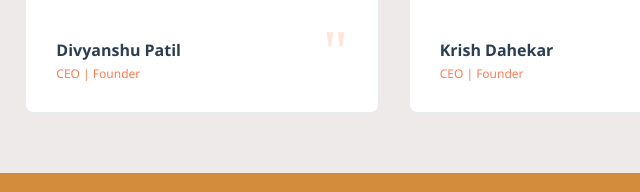
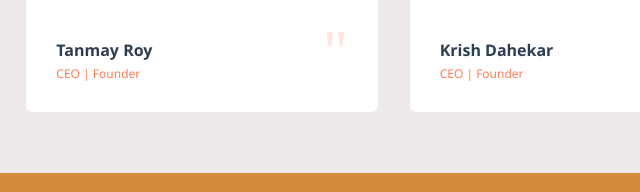
Before and after one commit to DivyanshuPatil8/Transport-project, a plain HTML site: page index.html in a window 1280 px wide. Shown: the part 4853-5045 px from the top of the page, 438-1078 px from the left. Drawn offline with nearby package versions, Linux system fonts and the light colour scheme.

Commit message:
namereaplace

```diff
--- a/index.html
+++ b/index.html
@@ -1154,7 +1154,7 @@
             </p>
             <div class="client-info">
               <div class="client-details">
-                <h4>Divyanshu Patil</h4>
+                <h4>Tanmay Roy </h4>
                 <p>CEO | Founder</p>
               </div>
               <div class="quote-icon">"</div>
```
